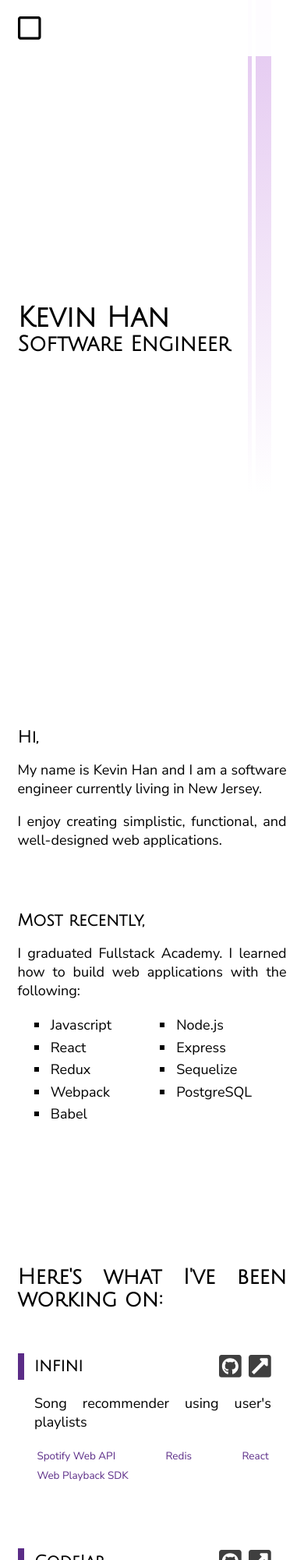
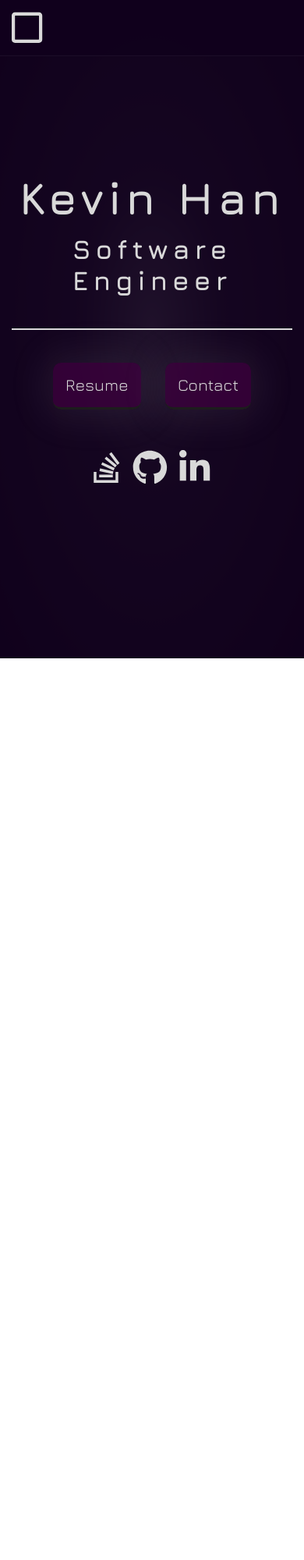
Before and after one commit to kevinyhan/kevinyhan.github.io, a plain HTML site: page index.html in a window 390 px wide. Shown: the top 2000 px of the page at 78% size. After the commit the page ends 844 px from the top, so only its background shows below. Drawn offline with nearby package versions, Linux system fonts and the light colour scheme.

Commit message:
Completed home page for mobile view

```diff
--- a/main.css
+++ b/main.css
@@ -1,184 +1,116 @@
-@import url("https://fonts.googleapis.com/css?family=Julius+Sans+One:400|Nunito+Sans:400,700&display=swap");
+@import url("https://fonts.googleapis.com/css?family=Jura:300,400,500,700&display=swap");
+@import url("https://fonts.googleapis.com/css?family=Jura:300,400,500,700&display=swap");
+@import url("https://fonts.googleapis.com/css?family=Jura:300,400,500,700&display=swap");
+@import url("https://fonts.googleapis.com/css?family=Jura:300,400,500,700&display=swap");
 *, *::before, *::after {
-  box-sizing: inherit; }
+  box-sizing: border-box; }
+
+html, body,
+h1, h2, h3, h4, h5, h6,
+ul, li, div, hr {
+  margin: 0;
+  padding: 0; }
 
 html {
-  box-sizing: border-box; }
-
-body {
-  margin: 0;
-  padding: 0;
-  font-size: 1.125rem;
-  font-family: "Nunito Sans", sans-serif; }
-
-h1, h2, h3, h4 {
-  margin: 0;
-  padding: 0;
-  font-family: "Julius Sans One", sans-serif; }
+  font-size: 2.5vh;
+  font-family: "Jura", sans-serif;
+  color: #d9d9d9;
+  overflow-x: hidden; }
 
 a {
-  color: black;
+  color: inherit;
   text-decoration: none; }
 
 #app {
   position: relative;
-  width: 100%;
+  width: 100vw;
+  min-height: 100vh;
+  padding: 8.5vh 3.75vw 0;
   display: flex;
   flex-direction: column;
-  padding: 0 1.25em; }
-
-.container {
-  display: flex;
-  flex-direction: column;
-  justify-content: space-around;
-  background: none; }
-
-.navbar {
-  position: fixed;
-  z-index: 999;
-  top: 0;
-  left: 0;
-  padding: 1.25em;
-  width: 100%;
-  min-height: 62px;
-  height: 8.5vh;
-  display: flex;
-  align-items: center;
-  background: rgba(255, 255, 255, 0.95); }
-
-.navbar__nav {
-  position: absolute;
-  top: 100%;
-  left: 0;
-  right: 0;
-  background: white;
-  transform: scale(1, 0);
-  transform-origin: top;
-  transition: transform 250ms ease-in; }
-  .navbar__nav--open {
-    transform: scale(1, 1); }
-  .navbar__nav ul {
-    margin: 0;
-    padding: 0;
-    list-style: none; }
-
-.navbar__nav__item {
-  position: relative;
-  padding: 1.25em; }
-  .navbar__nav__item::before {
-    content: '';
-    position: absolute;
-    top: 0;
-    left: 0;
-    right: 0;
-    height: 1px;
-    color: black; }
-
-.navbar .icon {
-  font-size: 1.875em;
-  cursor: pointer; }
-
-.navbar .icon-container {
-  display: none; }
-
-.intro {
-  position: relative; }
-  .intro.container {
-    min-height: 100vh; }
-  .intro::before {
+  background: rgba(16, 0, 28, 0.85); }
+  #app::after {
     content: '';
     position: absolute;
     z-index: -1;
     top: 0;
-    right: 45px;
-    width: 5px;
+    left: 0;
+    width: 100%;
     height: 100%;
-    background: linear-gradient(#e3c6f0 0%, white 75%, white 100%); }
-  .intro::after {
-    content: '';
-    position: absolute;
-    z-index: -1;
-    top: 0;
-    right: 20px;
-    width: 20px;
-    height: 100%;
-    background: linear-gradient(#e3c6f0 0%, white 75%, white 100%); }
+    background: radial-gradient(rgba(16, 0, 28, 0.55) 0%, rgba(16, 0, 28, 0.85) 33%, rgba(16, 0, 28, 0.98) 100%); }
 
-.about {
-  position: relative;
-  padding: 5em 1.25em;
-  margin-left: -1.25em;
-  margin-right: -1.25em; }
+.navbar {
+  position: fixed;
+  z-index: 1;
+  top: 0;
+  left: 0;
+  padding: 0 3.75vw;
+  display: flex;
+  align-items: center;
+  border-bottom: 1px solid rgba(255, 255, 255, 0.05);
+  width: 100%;
+  height: 8.5vh;
+  min-height: 60px;
+  background: rgba(16, 0, 28, 0.75); }
 
-.about__section {
-  position: relative;
-  text-align: justify;
-  margin-bottom: 5rem; }
-  .about__section:last-of-type {
-    margin-bottom: 0; }
-  .about__section p:last-of-type {
-    margin-bottom: 0; }
+.navbar__nav {
+  position: absolute;
+  z-index: 1;
+  top: 100%;
+  left: 0;
+  right: 0;
+  list-style: none;
+  background: white;
+  transform: scaleX(0); }
 
-.about__section__list {
-  padding: 0.5em auto;
-  margin-bottom: 0;
-  list-style: square; }
-  .about__section__list__item {
-    padding: 0.125em; }
+.hero {
+  margin-top: 17.5vh;
+  display: flex;
+  align-items: center;
+  flex-direction: column;
+  text-align: center; }
+  .hero__header {
+    margin-bottom: 0.175em;
+    font-size: 2.75rem;
+    letter-spacing: 0.25rem; }
+  .hero__subheader {
+    font-size: 1.625rem;
+    letter-spacing: 0.175em; }
 
-.project {
-  padding: 5em 1.25em;
-  margin-left: -1.25em;
-  margin-right: -1.25em; }
+.personal-list {
+  margin-bottom: 2.5em;
+  display: flex;
+  justify-content: center;
+  list-style: none; }
+  .personal-list__item {
+    padding: 0.75em;
+    border-radius: 0.5em;
+    border-bottom: 3px solid #1d1d1d;
+    background: rgba(64, 0, 64, 0.7);
+    box-shadow: 0px 0px 50px 10px rgba(191, 191, 191, 0.1); }
+  .personal-list__item ~ .personal-list__item {
+    margin-left: 1.5em; }
 
-.project__section {
-  display: grid;
-  grid-template-rows: auto;
-  grid-template-columns: 8px auto 6px;
-  grid-column-gap: 0.75em;
-  margin-bottom: 5rem; }
+.icon-container {
+  display: flex;
+  justify-content: center; }
+  .icon-container a ~ a {
+    margin-left: 0.75em; }
 
-.project__title {
-  text-align: justify;
-  margin-bottom: 2em; }
+.content {
+  width: 100%; }
 
-.project__section__header {
-  display: flex;
-  justify-content: space-between;
-  align-items: center; }
+.icon {
+  font-size: 2.125rem;
+  cursor: pointer; }
 
-.project__section__title {
-  flex-grow: 1; }
+.divider {
+  width: 100%;
+  height: 2px;
+  border: none;
+  background: #d9d9d9;
+  margin: 2em 0; }
 
-.project__section__icon-container {
-  display: flex;
-  justify-content: space-between;
-  align-items: center;
-  width: 67px; }
-  .project__section__icon-container .icon {
-    font-size: 1.825em;
-    opacity: 0.75; }
-
-.project__section__body {
-  text-align: justify; }
-
-.project__section__tag-list {
-  display: flex;
-  flex-wrap: wrap;
-  justify-content: space-between;
-  margin: 0;
-  padding: 0;
-  justify-content: flex;
-  list-style: none; }
-  .project__section__tag-list__item {
-    color: #5b2c87;
-    font-size: 0.75em;
-    padding: 0.25em; }
-
-.indent--filled {
-  background: #5b2c87; }
-
-@media only screen and (min-width: 350px) {
-  .about__section__list {
-    padding: 0.125em auto;
-    columns: 2; } }
+@media only screen and (max-height: 705px) {
+  #app {
+    padding-top: 60px; } }
```
Also changed, not shown: bundle.js.
